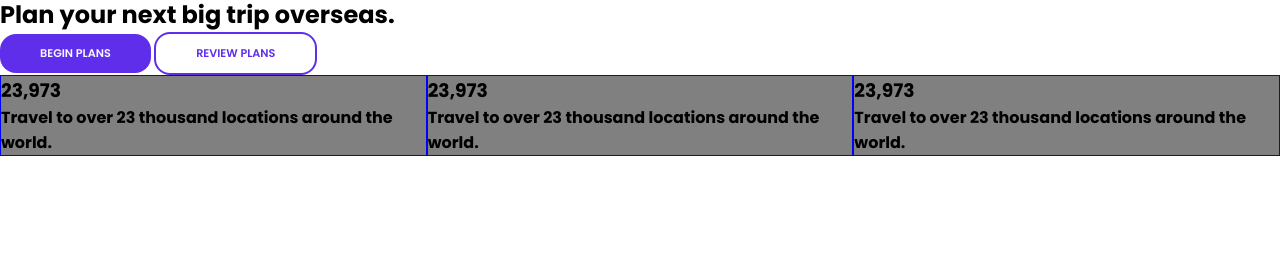
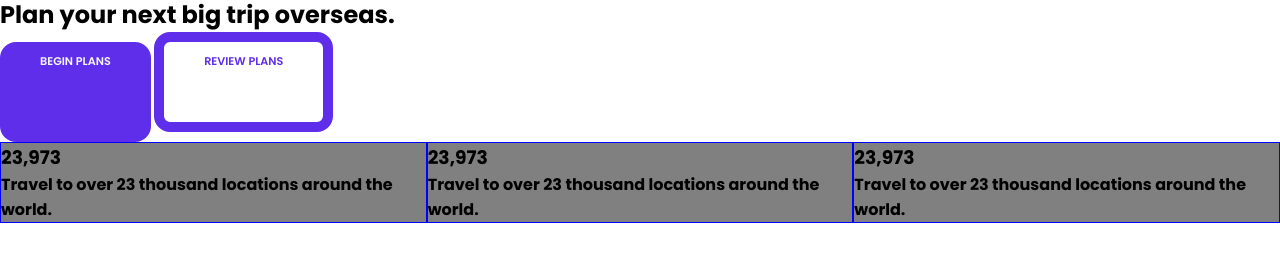
Before and after one commit to Jeanpefe/Travelulu-clon, a plain HTML site: page index.html in a window 1280 px wide. Shown: the part 51-312 px from the top of the page. Drawn offline with Linux system fonts and the light colour scheme.

Commit message:
lo de antes pero con height: 100px

```diff
--- a/styles.css
+++ b/styles.css
@@ -29,6 +29,7 @@ svg {
   padding: 0.7rem 2.5rem;
   font-size: 0.7rem;
   font-weight: 600;
+  height: 100px;
 }
 
 .button--purple {
@@ -37,7 +38,7 @@ svg {
 }
 
 .button--white {
-  border: 2px solid #5F2EEA; /* Ancho y color del borde */
+  border: 10px solid #5F2EEA;
   background-color: white;
   color: #5F2EEA;
 }
```
